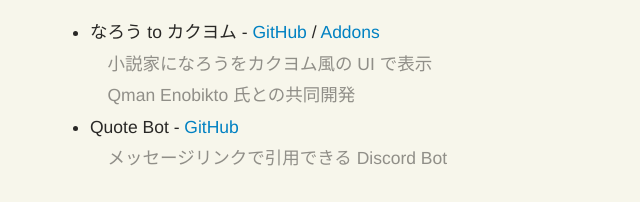
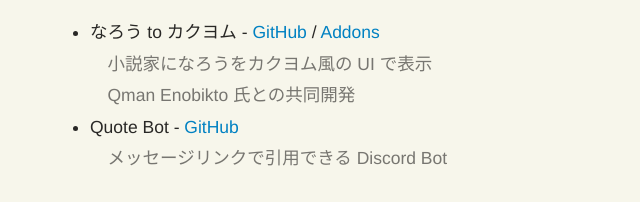
Before and after one commit to kobi32768/kobi32768.github.io, a plain HTML site: page index.html in a window 1280 px wide. Shown: the part 498-700 px from the top of the page, 0-640 px from the left. Drawn offline with Linux system fonts and the light colour scheme.

Commit message:
Improve opacity

```diff
--- a/style.scss
+++ b/style.scss
@@ -72,5 +72,5 @@ ul {
 
 .grayed_out {
     margin-left: 1em;
-    color: rgba(#292826, .5);
+    color: rgba(#292826, .625);
 }
```
Also changed, not shown: style.css.
